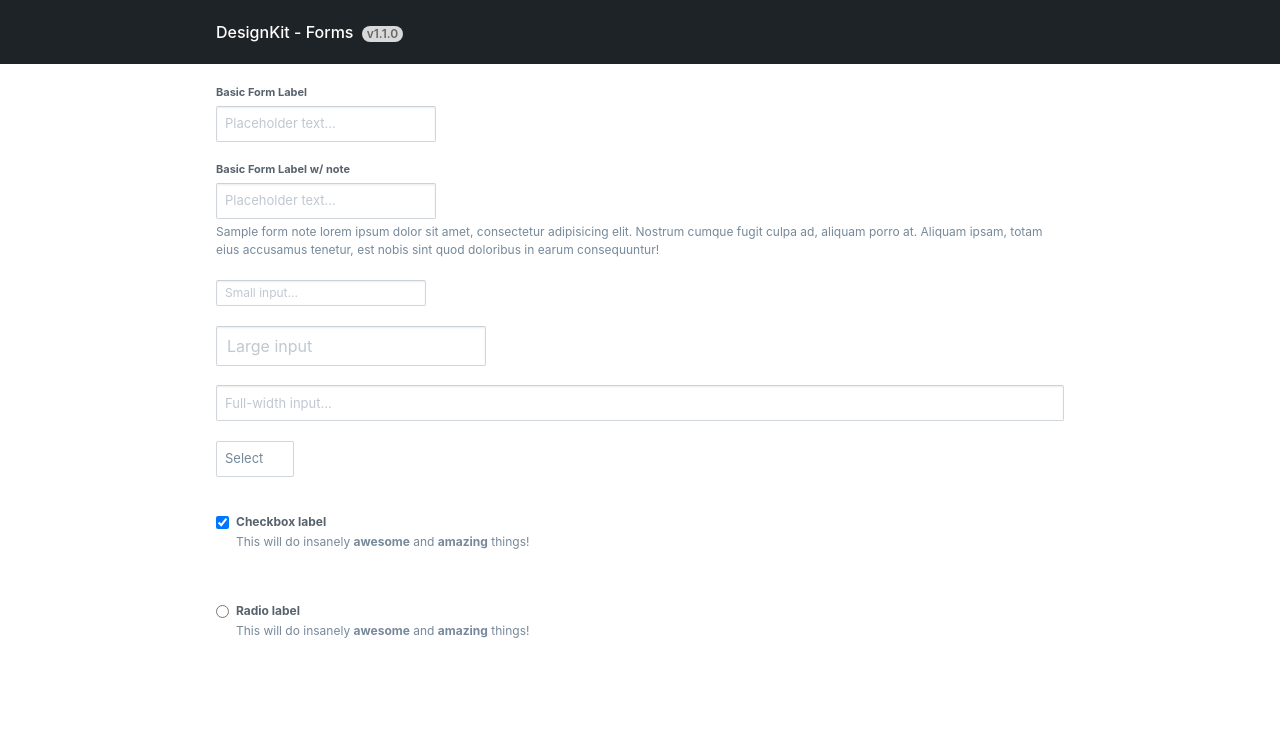
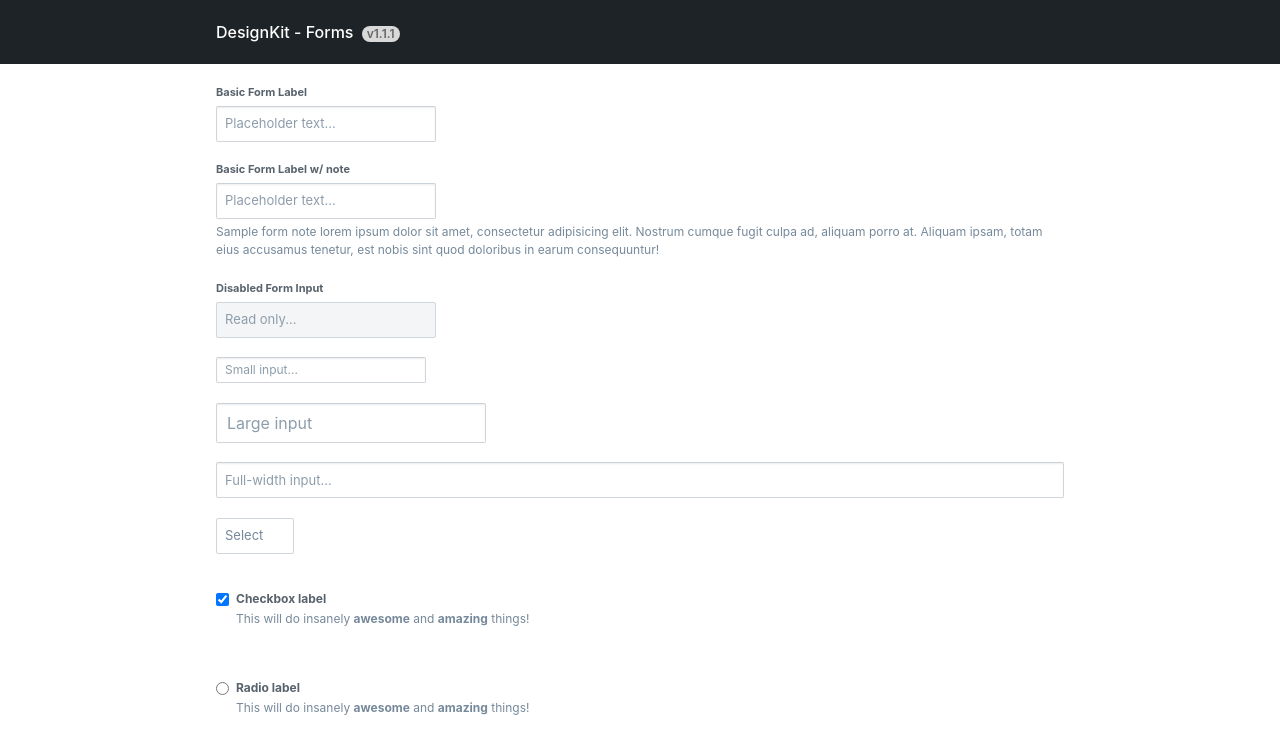
Before and after one commit to jasonmelgoza/designkit-forms, a website: page index.html in a window 1280 px wide. Drawn offline with nearby package versions, Linux system fonts and the light colour scheme.

Commit message:
Addressed #3 - added disabled state

```diff
--- a/index.html
+++ b/index.html
@@ -75,7 +75,7 @@
 <body>
   <header>
     <div class="wrapper">
-      <h1><a href="https://github.com/rightscale-design/designkit-forms">DesignKit - Forms</a> <span class="version">v1.1.0</span></h1>
+      <h1><a href="https://github.com/rightscale-design/designkit-forms">DesignKit - Forms</a> <span class="version">v1.1.1</span></h1>
     </div>
   </header>
 
@@ -93,6 +93,13 @@
         <label for="note">Basic Form Label w/ note</label>
         <input class="form-control" type="text" id="note" placeholder="Placeholder text...">
         <p class="form-note">Sample form note lorem ipsum dolor sit amet, consectetur adipisicing elit. Nostrum cumque fugit culpa ad, aliquam porro at. Aliquam ipsam, totam eius accusamus tenetur, est nobis sint quod doloribus in earum consequuntur!</p>
+      </form>
+
+      <br>
+
+      <form>
+        <label for="name">Disabled Form Input</label>
+        <input class="form-control" disabled type="text" id="name" placeholder="Read only...">
       </form>
 
       <br>
--- a/package.json
+++ b/package.json
@@ -1,6 +1,6 @@
 {
   "name": "designkit-forms",
-  "version": "1.1.0",
+  "version": "1.1.1",
   "description": "Sass module for css forms at RightScale.",
   "repository": {
     "type": "git",
--- a/src/css/_designkit-buttons.css
+++ /dev/null
@@ -1,93 +0,0 @@
-/*
-//
-// Designkit-Buttons
-// --------------------------------------------------
-*/
-fieldset {
-  padding: 0;
-  margin: 0;
-  border: 0;
-}
-
-label {
-  display: block;
-  font-size: 11px;
-  font-weight: bold;
-  color: #57626C;
-  margin-bottom: 0.3rem;
-}
-
-.form-control::-webkit-input-placeholder {
-  color: #c2cad2;
-  /* 50% of #8596A5 */
-  vertical-align: middle;
-}
-
-.form-control::-moz-placeholder {
-  color: #c2cad2;
-  /* 50% of #8596A5 */
-  vertical-align: middle;
-}
-
-.form-control:-moz-placeholder {
-  color: #c2cad2;
-  /* 50% of #8596A5 */
-  vertical-align: middle;
-}
-
-.form-control:-ms-input-placeholder {
-  color: #c2cad2;
-  /* 50% of #8596A5 */
-  vertical-align: middle;
-}
-
-.form-control,
-.form-select {
-  min-height: 2.125rem;
-  padding: 0.4375rem 0.5rem;
-  font-size: 13px;
-  color: #76899A;
-  vertical-align: middle;
-  background-color: #fff;
-  border: 1px solid #D1D6DC;
-  border-top-color: #cbd1d8;
-  border-radius: 2px;
-  outline: none;
-  box-shadow: inset 0 1px 2px rgba(0, 0, 0, 0.08);
-}
-
-.form-control.focus, .form-control:focus,
-.form-select.focus,
-.form-select:focus {
-  border-color: #a6afbb;
-  border-bottom-color: #a0aab7;
-  outline: none;
-}
-
-.form-select {
-  border: 1px solid #D1D6DC;
-  box-shadow: none;
-  cursor: pointer;
-  -webkit-appearance: none;
-  -moz-appearance: none;
-  -ms-appearance: none;
-  -o-appearance: none;
-  appearance: none;
-}
-
-.input-sm {
-  min-height: 1.625rem;
-  padding-top: 0.25rem;
-  padding-bottom: 0.25rem;
-  font-size: 12px;
-}
-
-.input-lg {
-  padding: 0.375rem 0.625rem;
-  font-size: 16px;
-}
-
-.input-block {
-  display: block;
-  width: 100%;
-}
--- a/src/scss/_designkit-forms.scss
+++ b/src/scss/_designkit-forms.scss
@@ -20,8 +20,8 @@ label {
 }
 
 .form-control {
-  @include placeholder {
-    color: lighten(#76899a, 25%);
+  &::placeholder {
+    color: lighten($text, 8);
     vertical-align: middle;
   }
 }
@@ -39,12 +39,22 @@ label {
   border-radius: 2px;
   outline: none;
   box-shadow: inset 0 1px 2px rgba(#000, .08);
+  transition: border-color ease-in-out .15s,box-shadow ease-in-out .15s;
 
   &.focus,
   &:focus {
-    border-color: darken($grey-border, 15);
-    border-bottom-color: darken($grey-border, 17);
+    border-color: darken($grey-border, 20);
+    border-bottom-color: darken($grey-border, 22);
     outline: none;
+    box-shadow: none;
+  }
+
+  &[disabled],
+  .disabled {
+    color: lighten($text, 9);
+    background: $body;
+    border-color: $grey-border;
+    box-shadow: none;
   }
 }
 
@@ -53,7 +63,7 @@ label {
   border: 1px solid $grey-border;
   box-shadow: none;
 
-  @include appearance(none);
+  appearance: none;
 }
 
 // small inputs
```
Also changed, not shown: CHANGELOG.md, README.md, dist/designkit-forms.css, dist/designkit-forms.min.css, src/css/_designkit-forms.css.
